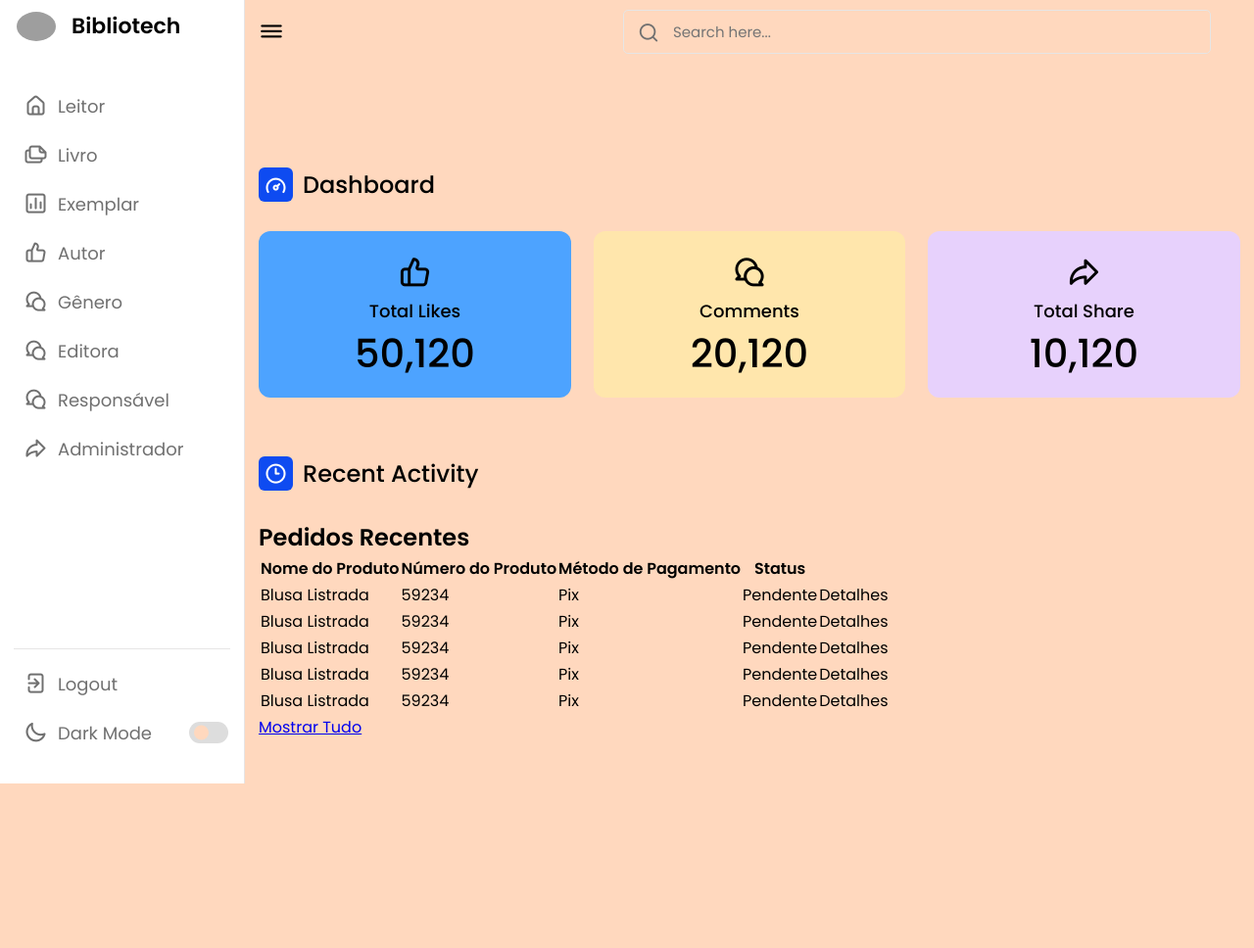
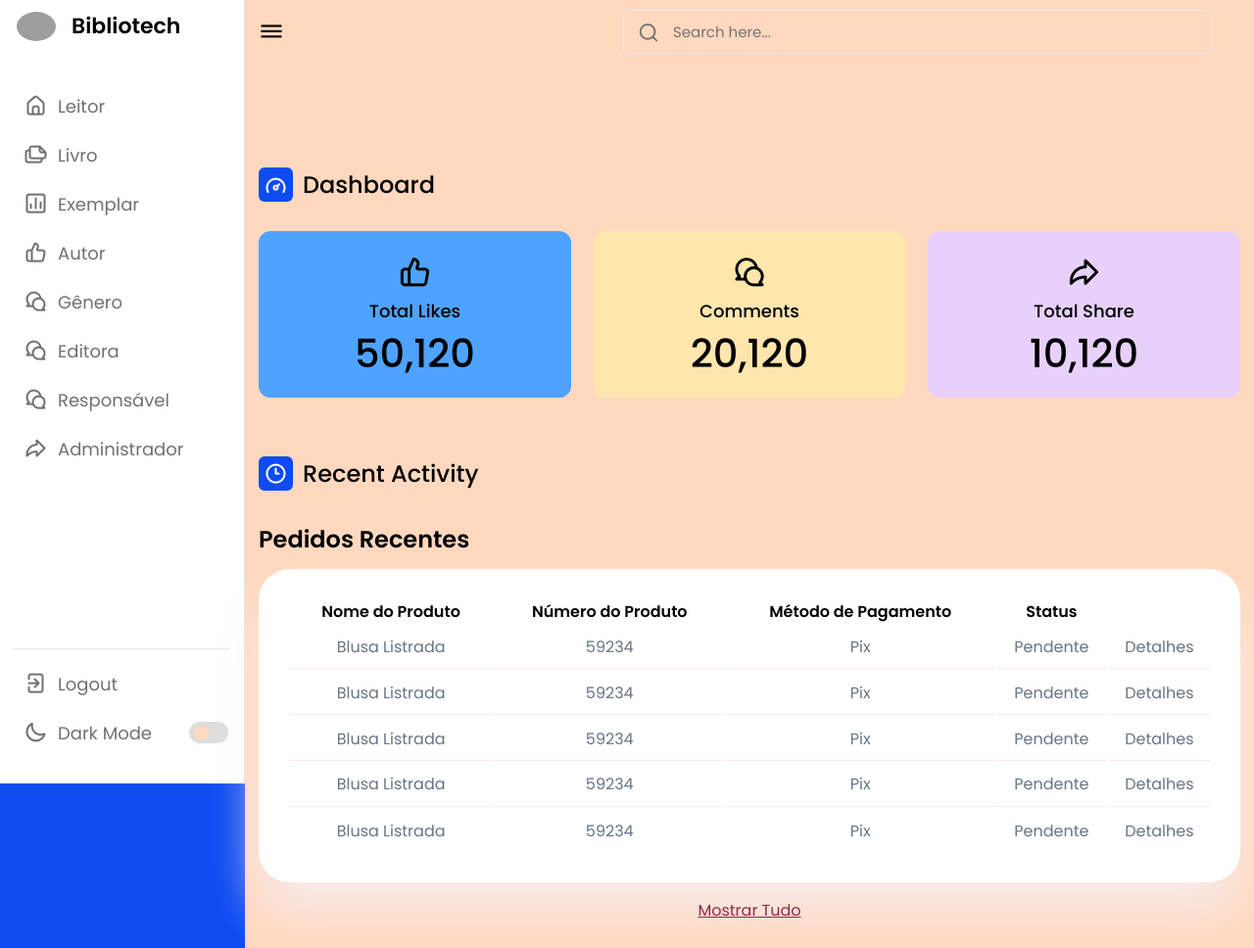
Before and after one commit to joaovitortor/tcc, a PHP site: page / in a window 1280 px wide. Shown: the whole page at 98% size. Before the commit the page ends 800 px from the top, so only its background shows below. Run offline with PHP 8.4, Linux system fonts and the light colour scheme; some libraries are stand-ins or nearby versions; grey boxes are pictures that could not be loaded.

Commit message:
adicionei css

```diff
--- a/css/style.css
+++ b/css/style.css
@@ -461,3 +461,41 @@
         width: 100%;
     }
 }
+
+/* -------------------- TABELA INDEX -------------------- */
+.recent-orders{
+    margin-top: 2rem;
+}
+.recent-orders h2{
+    margin-bottom: 0.8rem;
+}
+.recent-orders table{
+    background: #fff;
+    width: 100%;
+    border-radius: 2rem;
+    padding: 1.8rem;
+    text-align: center;
+    box-shadow: 0 2rem 3rem #f8eae9;
+    transition: all 300ms ease;
+}
+.recent-orders table:hover{
+    box-shadow: none;
+}
+table tbody td{
+    height: 2.8rem;
+    border-bottom: 1px solid #f8eae9;
+    color: #677483;
+}
+table tbody tr:last-child td{
+    border: none;
+}
+.recent-orders a{
+    text-align: center;
+    display: block;
+    margin: 1rem auto;
+    color: #8b2d4f;
+}
+
+.text {
+    color: var(--text-color);
+}
--- a/index.php
+++ b/index.php
@@ -62,7 +62,7 @@
         </div>
 
         <div class="recent-orders">
-                <h2>Pedidos Recentes</h2>
+                <h2 class="text">Pedidos Recentes</h2>
                 <table>
                     <thead>
                         <tr>
```
